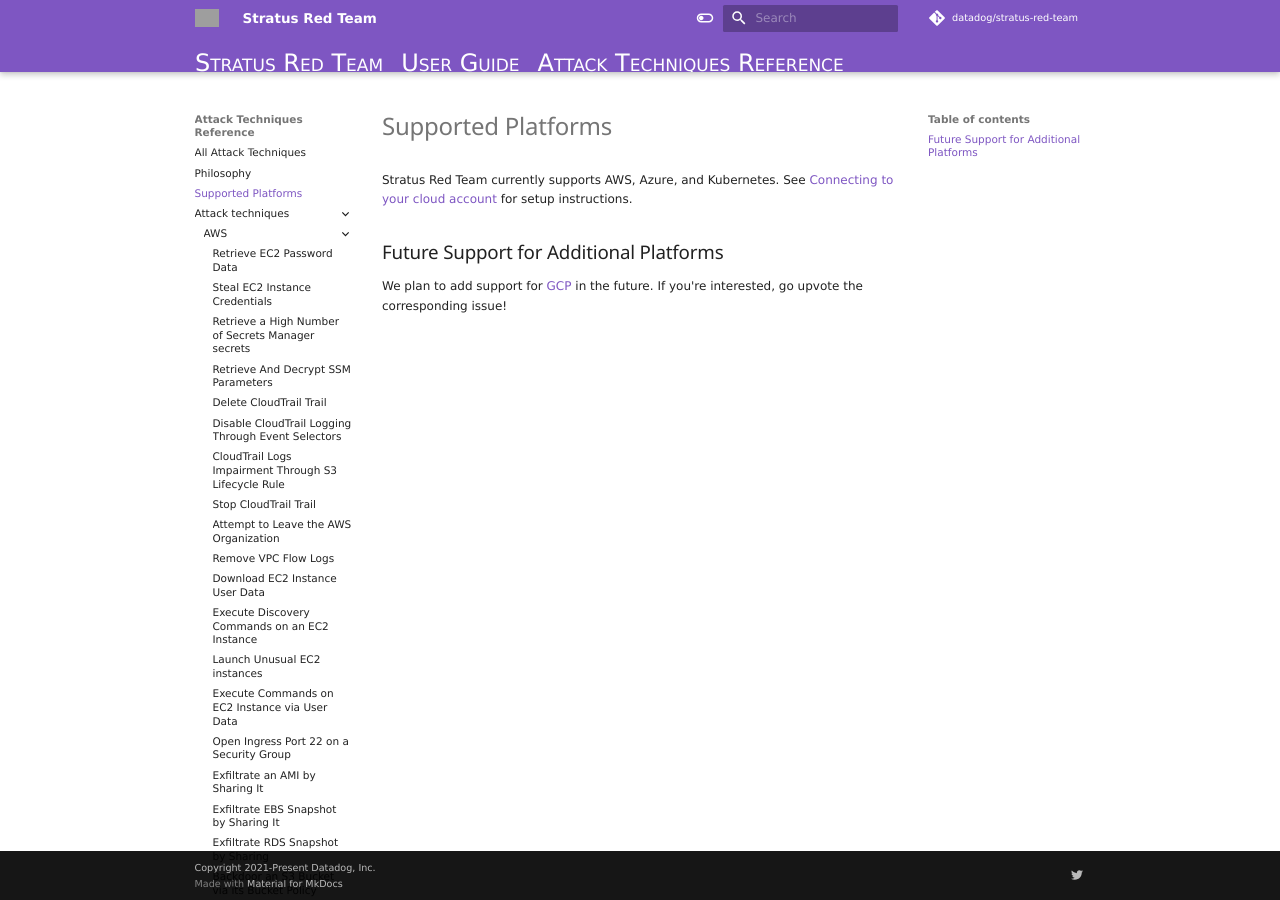
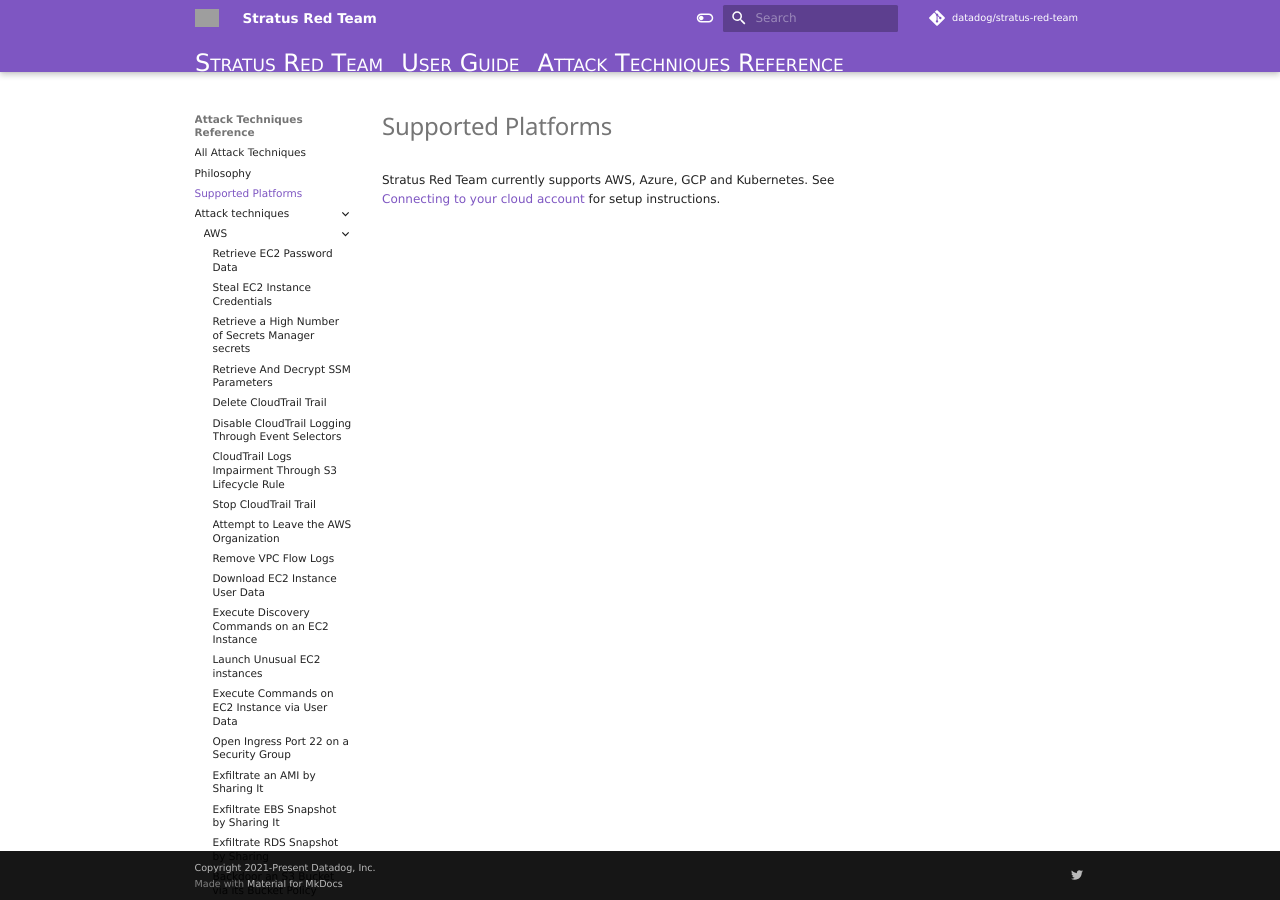
Before and after one commit to DataDog/stratus-red-team, an MkDocs documentation site: the page built from docs/attack-techniques/supported-platforms.md, in a window 1280 px wide. Built offline with MkDocs 1.6.1 and Material for MkDocs 9.7.7, drawn with Linux system fonts in a browser that asks for light colours; nearby versions of some CDN libraries; library files that are not in the unit come from our copies; comment, search, counter and statistics services are not loaded; grey boxes are pictures that could not be loaded.

Commit message:
docs: document GCP support

```diff
--- a/docs/attack-techniques/supported-platforms.md
+++ b/docs/attack-techniques/supported-platforms.md
@@ -1,9 +1,4 @@
 # Supported Platforms
 
-Stratus Red Team currently supports AWS, Azure, and Kubernetes.
+Stratus Red Team currently supports AWS, Azure, GCP and Kubernetes.
 See [Connecting to your cloud account](https://stratus-red-team.cloud/user-guide/getting-started/#connecting-to-your-cloud-account) for setup instructions.
-
-## Future Support for Additional Platforms
-
-We plan to add support for [GCP](https://github.com/DataDog/stratus-red-team/issues/53) in the future.
-If you're interested, go upvote the corresponding issue!
```
Also changed, not shown: docs/user-guide/getting-started.md (+14 -1 lines).
